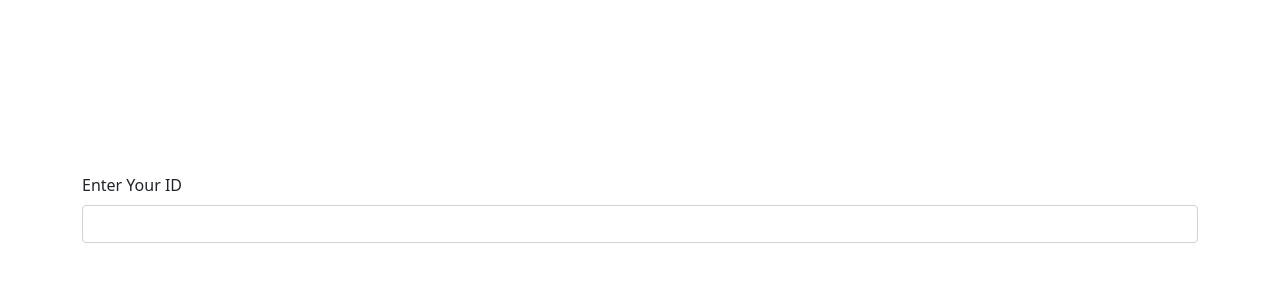
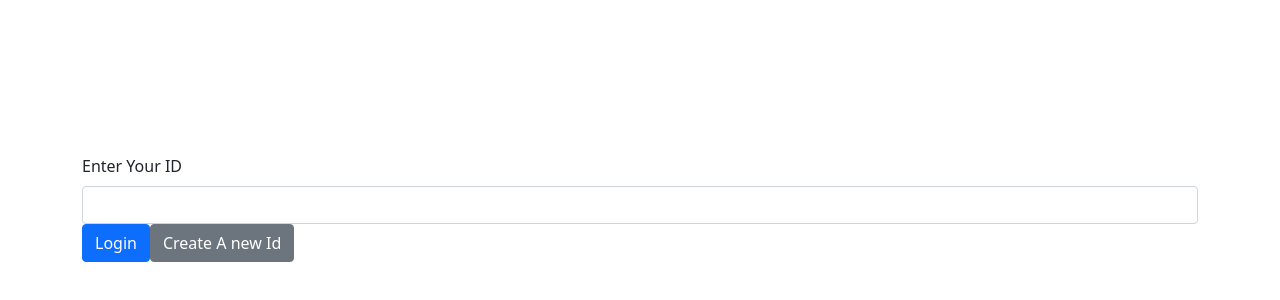
Before and after one commit to ban-mazin/chatApp, a React (Create React App) app in the folder chatapp/: page / in a window 1280 px wide. Shown: the part 192-492 px from the top of the page. Built offline with nearby package versions, Linux system fonts and the light colour scheme.

Commit message:
add button forms

```diff
--- a/chatapp/src/components/Login.js
+++ b/chatapp/src/components/Login.js
@@ -1,5 +1,5 @@
 import React, { useRef } from 'react';
-import { Container, Form } from 'react-bootstrap';
+import { Button, Container, Form } from 'react-bootstrap';
 
 
 export default function Login () {
@@ -12,6 +12,8 @@
         <Form.Label> Enter Your ID </Form.Label>
         <Form.Control type="text" ref={idRef} required/>
       </Form.Group>
+      <Button type="submit"> Login </Button>
+      <Button variant="secondary"> Create A new Id </Button>
      </Form>
    </Container>
   )
```
